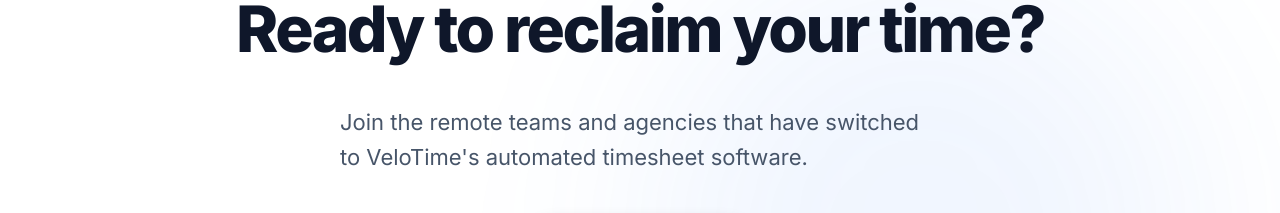
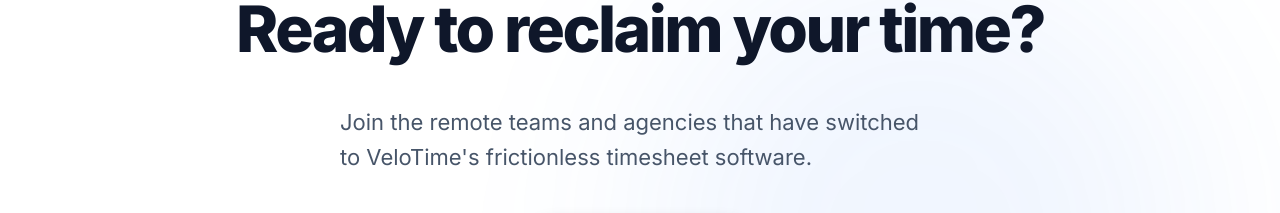
Before and after one commit to 1d2g/velotime-landing, a Next.js app: page / in a window 1280 px wide. Shown: the part 2567-2780 px from the top of the page. Built offline with nearby package versions, Linux system fonts and the light colour scheme.

Commit message:
copy: change automated to frictionless

```diff
--- a/src/app/layout.js
+++ b/src/app/layout.js
@@ -8,9 +8,9 @@
 });
 
 export const metadata = {
-  title: "VeloTime | Automated Timesheet Software & Privacy-First Time Tracking",
+  title: "VeloTime | Frictionless Timesheet Software & Privacy-First Time Tracking",
   description: "VeloTime is the premium, frictionless time tracking tool for agencies and remote teams. Ditch manual data entry with our privacy-first timesheet software.",
-  keywords: ["automated timesheet software", "privacy-first time tracking", "time tracking for agencies", "no-click time tracking"],
+  keywords: ["frictionless timesheet software", "effortless timesheets", "privacy-first time tracking", "time tracking for agencies", "no-click time tracking"],
   openGraph: {
     title: "VeloTime | Premium Timesheet Software",
     description: "The fastest, frictionless time tracking tool for agencies and remote teams.",
--- a/src/app/page.js
+++ b/src/app/page.js
@@ -12,7 +12,7 @@
           </div>
 
           <h1 className="h1">
-            Automated Timesheet Software.<br />
+            Frictionless Timesheet Software.<br />
             <span className="text-gradient">Zero Distractions.</span>
           </h1>
 
@@ -108,7 +108,7 @@
         <div className="gradient-blob" style={{ bottom: '-20%', right: '10%', width: '40vw', height: '40vw', background: 'var(--brand-glow)', animationDelay: '-2s' }}></div>
         <div className="container flex flex-col items-center text-center">
           <h2 className="h1">Ready to reclaim your time?</h2>
-          <p className="subtitle" style={{ margin: '1.5rem auto 2.5rem auto' }}>Join the remote teams and agencies that have switched to VeloTime's automated timesheet software.</p>
+          <p className="subtitle" style={{ margin: '1.5rem auto 2.5rem auto' }}>Join the remote teams and agencies that have switched to VeloTime's frictionless timesheet software.</p>
           <a href="https://app.velotime.dg.tools" className="btn btn-primary" style={{ padding: '1.25rem 3rem', fontSize: '1.125rem' }}>Get Started Free</a>
         </div>
       </section>
```
